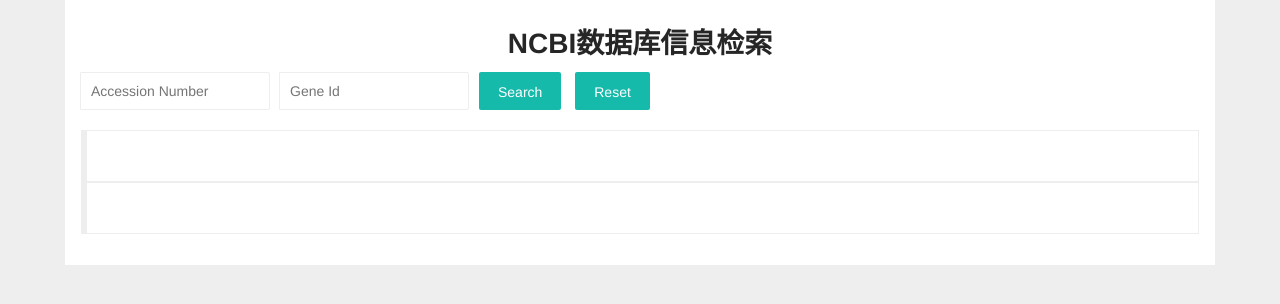
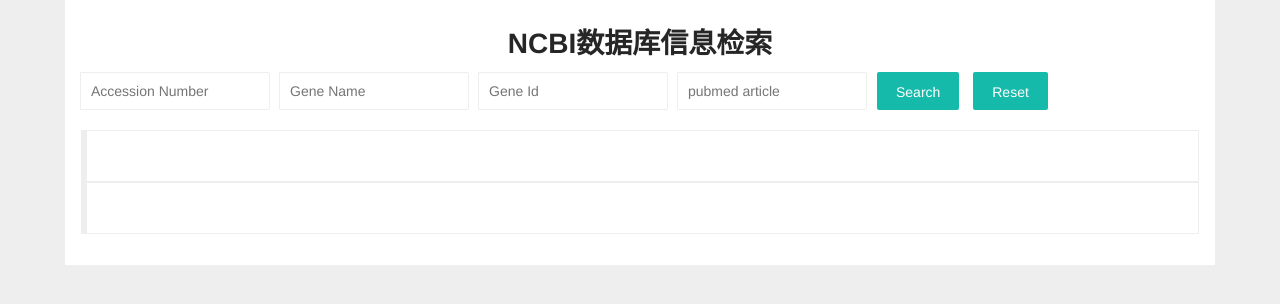
Before and after one commit to tonyabm/ncbi_entrez, a Flask app: page / in a window 1280 px wide. Shown: the top 304 px of the page. Run offline with Flask 3, Linux system fonts and the light colour scheme.

Commit message:
add pubmed search function

```diff
--- a/app.py
+++ b/app.py
@@ -1,6 +1,5 @@
 from flask import Flask, request, jsonify, render_template
 from Bio import Entrez
-
 
 app = Flask(__name__)
 
@@ -18,18 +17,148 @@
 def search_accession():
     try:
         accession = request.form.get('accession')
+        gene_name = request.form.get('gene_name')
         gene_id   = request.form.get('gene_id')
 
-        print(accession, gene_id)
         if gene_id != '':
             handle = Entrez.efetch(db="gene", id=gene_id, rettype="gb", retmode="text")
+            data = handle.read()
+        elif gene_name != '':
+            handle = Entrez.efetch(db="gene", id=gene_name, rettype="gb", retmode="text")
+            data = handle.read()
         elif accession != '':
             handle = Entrez.efetch(db="nuccore", id=accession, rettype="gb", retmode="text")
-        data = handle.read()
-        print(data)
+            data = handle.read()
         handle.close()
         return jsonify({'status': 'ok', 'data': data})
     except:
         return jsonify({'status': 'error', 'data': 'Failed to retrieve data'})
+
+@app.route('/pubmed_search', methods=['POST'])
+def pubmed_search():
+
+    # import dependencies
+    import requests
+
+    s = request.form.get('pubmed')
+    # this is the base url of NCBI's Entrez API
+    base_url = "https://eutils.ncbi.nlm.nih.gov/entrez/eutils/"
+
+    # accessing NCBI database
+    database = "pubmed"
+
+    # build query url that is used to retrieve search results
+    query_url = (
+            base_url + "esearch.fcgi?db=" + database + "&term=" + s + "&retmode=json"
+    )
+
+    # request in response for the search information in JSON format
+    response = requests.get(query_url).json()
+
+    # idList itself is a list, create a string with the same name
+    idList = response["esearchresult"]["idlist"]
+
+    allArticles = []
+
+    # set condition if no articles are found
+    if len(idList) == 0:
+        print("No articles found! Please try another search term.")
+
+    # condition when article(s) are found
+    else:
+        # for loop to iterate the first five articles in idList
+        for article in idList[0:5]:
+
+            # count articles
+            total = len(idList[0:5])
+
+            # find the index of each article
+            i = idList.index(article)
+
+            # message to show the article search
+            if i == 0:
+                print("------------------------")
+                print("Beginning article search")
+                print("------------------------")
+
+            # create article count. python index starts at 0 so we need to add 1
+            article_count = int(i) + 1
+
+            # count number of each article
+            print(f"Retrieving articles {article_count} of {total}")
+
+            # base url to retrieve article summary
+            url = "https://eutils.ncbi.nlm.nih.gov/entrez/eutils/esummary.fcgi?"
+
+            # generate endpoint url from our search to retrieve information for each article
+            search_url = url + "db=" + database + "&id=" + article + "&retmode=json"
+
+            # request article information, formatted as json
+            search_response = requests.get(search_url).json()
+
+            # create empty list for storing multiple authors per article
+            author_list = []
+
+            # try and except loop to keep the loop running
+            try:
+
+                # data parsing from our search response
+                pubmed_id = search_response["result"][article]["uid"]
+                title = search_response["result"][article]["title"]
+                authors = search_response["result"][article]["authors"]
+                journal = search_response["result"][article]["source"]
+                pub_date = search_response["result"][article]["pubdate"]
+                volume = search_response["result"][article]["volume"]
+                issue = search_response["result"][article]["issue"]
+                pages = search_response["result"][article]["pages"]
+                doi = search_response["result"][article]["elocationid"]
+
+                # append values to list
+                for i in authors:
+                    all_authors = i["name"]
+                    author_list.append(all_authors)
+
+                # replace [,], and ' symbols from each element in author list
+                names = (
+                    str(author_list).replace("'", "").replace("[", "").replace("]", "")
+                )
+
+                # replace italization in title with <i></i>
+                corrected_title = title.replace("&lt;i&gt;", "<i>").replace(
+                    "&lt;/i&gt;", "</i>"
+                )
+
+                allArticles.append(
+                    {
+                        "pubmed_id": pubmed_id,
+                        "names": names,
+                        "title": corrected_title,
+                        "journal": journal,
+                        "pub_date": pub_date[0:4],
+                        "volume": volume,
+                        "issue": issue,
+                        "pages": pages,
+                        "doi": doi,
+                    }
+                )
+
+            # create exception
+            except ValueError:
+                allArticles.append(
+                    {
+                        "pubmed_id": pubmed_id,
+                        "names": "No authors found",
+                        "title": title,
+                        "journal": journal,
+                        "pub_date": pub_date[0:4],
+                        "volume": volume,
+                        "issue": issue,
+                        "pages": pages,
+                        "doi": doi,
+                    }
+                )
+        return jsonify({'status': 'ok', 'data': allArticles})
+
+
 if __name__ == '__main__':
     app.run(host='0.0.0.0',port=5000,debug=True)
--- a/templates/index.html
+++ b/templates/index.html
@@ -20,7 +20,13 @@
                             <input type="text" name="accession_number" placeholder="Accession Number" autocomplete="off" class="layui-input">
                           </div>
                           <div class="layui-input-inline">
+                            <input type="text" name="gene_name" placeholder="Gene Name" autocomplete="off" class="layui-input">
+                          </div>
+                          <div class="layui-input-inline">
                             <input type="text" name="gene_id" placeholder="Gene Id" autocomplete="off" class="layui-input">
+                          </div>
+                          <div class="layui-input-inline">
+                            <input type="text" name="pubmed" placeholder="pubmed article" autocomplete="off" class="layui-input">
                           </div>
                           <button class="layui-btn" lay-submit lay-filter="searchByAccessionNumber">Search</button>
                           <button class="layui-btn" lay-submit lay-filter="reset">Reset</button>
@@ -50,30 +56,86 @@
             // input accession set gene_id to empty
             $('input[name=accession_number]').on('input', function(){
                 $('input[name=gene_id]').val('');
+                $('input[name=gene_name]').val('');
+                $('input[name=pubmed]').val('');
             });
 
             // input gene_id set accession to empty
             $('input[name=gene_id]').on('input', function(){
                 $('input[name=accession_number]').val('');
+                $('input[name=gene_name]').val('');
+                $('input[name=pubmed]').val('');
+            });
+
+            // input gene_name set accession to empty
+            $('input[name=gene_name]').on('input', function(){
+                $('input[name=accession_number]').val('');
+                $('input[name=gene_id]').val('');
+                $('input[name=pubmed]').val('');
+            });
+
+            // input pubmed set accession to empty
+            $('input[name=pubmed]').on('input', function(){
+                $('input[name=accession_number]').val('');
+                $('input[name=gene_id]').val('');
+                $('input[name=gene_name]').val('');
             });
 
             form.on('submit(searchByAccessionNumber)', function(data){
                 var accession = data.field.accession_number,
-                    gene_id = data.field.gene_id;
+                    gene_id = data.field.gene_id,
+                    gene_name = data.field.gene_name,
+                    pubmed = data.field.pubmed;
                 // disabled the button
                 $('.layui-btn').attr('disabled', 'disabled');
                 // add the loading animation
-                var loading = layer.load();
+                var loading = layer.load(),
+                    data = {},
+                    api = '/search_accession';
+                if(pubmed) {
+                    data = {pubmed: pubmed};
+                    api = '/pubmed_search';
+                }
+                else
+                {
+                    data = {accession: accession, gene_id: gene_id, gene_name: gene_name};
+                }
                 $.ajax({
-                    url: '/search_accession',
+                    url: api,
                     type: 'post',
-                    data: {accession: accession, gene_id: gene_id},
+                    data: data,
                     success: function(response) {
                         if (response.status === 'ok') {
-                            $('#result-preview').html(response.data);
+                            console.log(typeof response.data)
+                            if(typeof response.data === 'object') {
+                                $.each(response.data, function(index, article) {
+                                    // 为每篇文章创建一个 HTML 元素
+                                    var articleHtml = '<div class="article">' +
+                                        '<h2>' + article.title + '</h2>' +
+                                        '<p><strong>Authors:</strong> ' + article.names + '</p>' +
+                                        '<p><strong>Journal:</strong> ' + article.journal + '</p>' +
+                                        '<p><strong>Volume:</strong> ' + article.volume + '</p>' +
+                                        '<p><strong>Issue:</strong> ' + (article.issue || 'N/A') + '</p>' +
+                                        '<p><strong>Pages:</strong> ' + (article.pages || 'N/A') + '</p>' +
+                                        '<p><strong>Publication Date:</strong> ' + article.pub_date + '</p>' +
+                                        '<p><strong>PubMed ID:</strong> ' + article.pubmed_id + '</p>' +
+                                        '<p><strong>DOI:</strong> ' + article.doi + '</p>' +
+                                        '</div>';
+
+                                    // 将创建的 HTML 元素添加到容器 div 中
+                                    $('#result-preview').append(articleHtml);
+                                });
+                            }
+                            // if is string
+                            else {
+                                $('#result-preview').html(response.data);
+                            }
+                            $('#result-preview').html();
                             // 这里可以添加额外的代码来解析和美化数据
                             code({
-                                elem: '#result-preview'
+                                elem: '#result-preview',
+                                preview: true,
+                                layout: ['code', 'preview']
                             });
                         } else {
                             layer.msg('Failed to retrieve data', {icon: 2});
```
